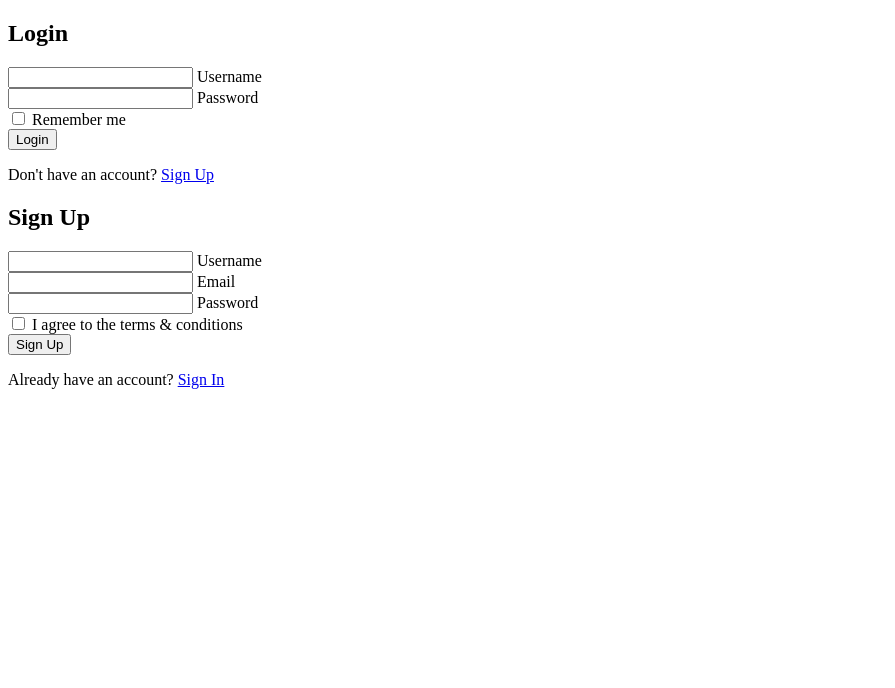
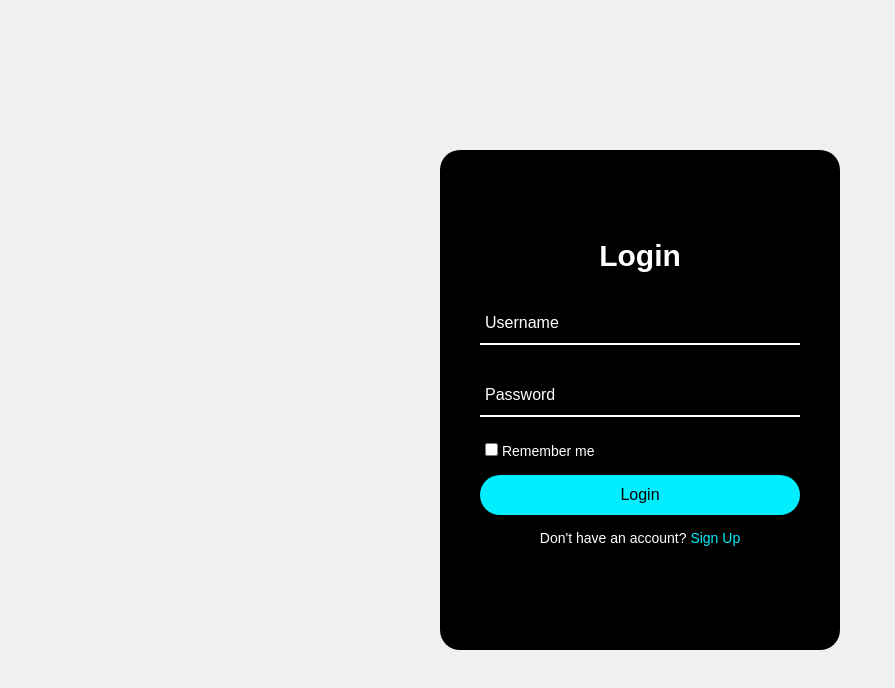
Before and after one commit to Sanele22-blip/Animated-Form-Using-HTML-CSS-AND-JS, a plain HTML site: page index.html in a window 1280 px wide. Shown: the whole page, without its empty margins (0-895 px from the left). Drawn offline with Linux system fonts and the light colour scheme.

Commit message:
fixed CSS link

```diff
--- a/index.html
+++ b/index.html
@@ -7,7 +7,7 @@
 <link href="https://fonts.googleapis.com/css2?family=Roboto:ital,wght@0,100;0,300;0,400;0,500;0,700;0,900;1,100;1,300;1,400;1,500;1,700;1,900&display=swap" rel="stylesheet">
   <meta name="description" content="Animated Form using HTML,CSS & JS">
   <title>Animated Form using HTML,CSS & JS</title>
-  <link rel="stylesheet" type="text/css" href="style.css">
+  <link rel="stylesheet" href="src/styles.css">
 </head>
 <body>
     <div class="auth-container">
```
